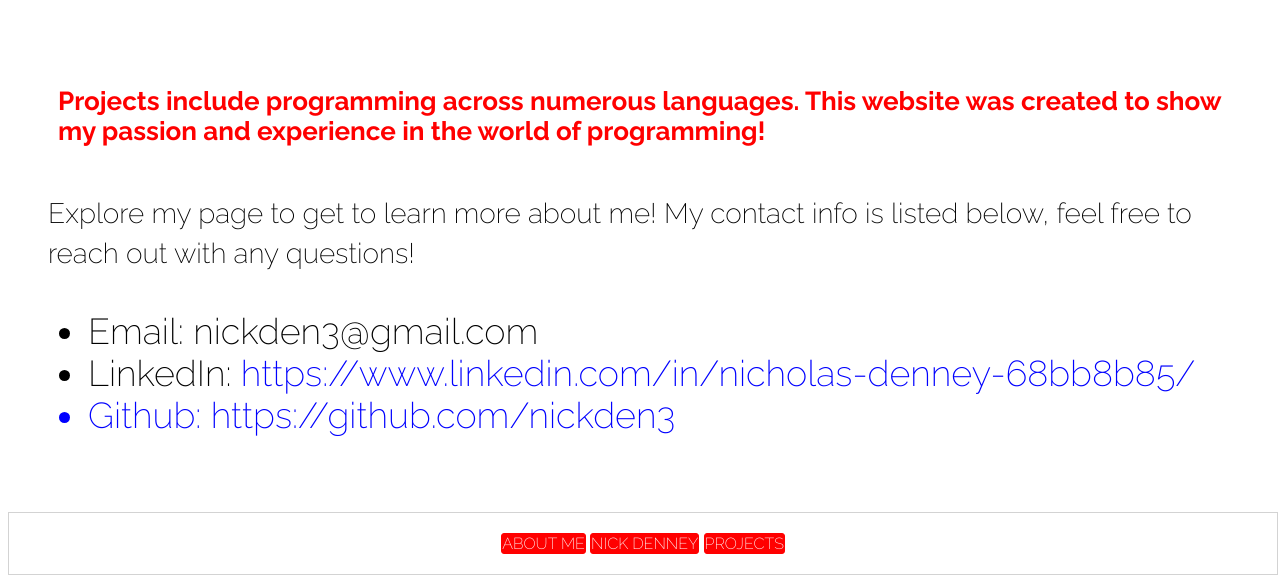
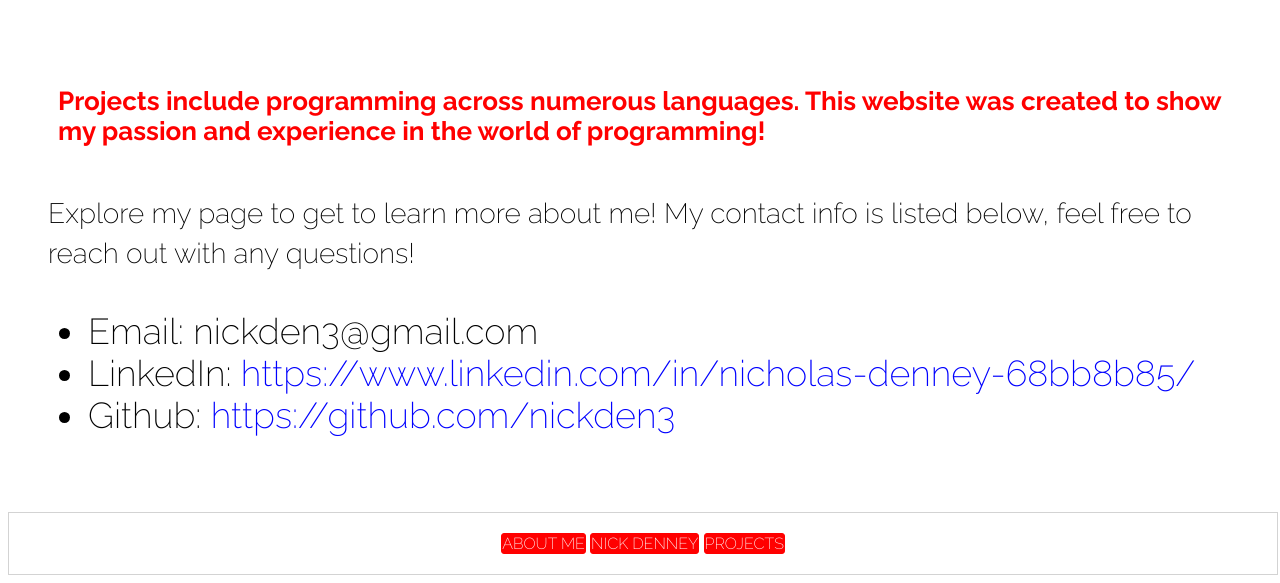
Before and after one commit to nickden3/nickden3-cc.github.io, a Jekyll site: the page index.html, which Jekyll copies as it is, in a window 1280 px wide. Shown: the part 549-1132 px from the top of the page. Built offline with Jekyll 4.4.1, drawn with Linux system fonts in a browser that asks for light colours; part of the change alters nothing that is shown.

```diff
--- a/index.html
+++ b/index.html
@@ -40,7 +40,7 @@
     <ul class = "projects">
       <li>Email: nickden3@gmail.com</li>
       <li>LinkedIn: <a href = "https://www.linkedin.com/in/nicholas-denney-68bb8b85/">https://www.linkedin.com/in/nicholas-denney-68bb8b85/</a> </li>
-      <a href = "https://github.com/nickden3"><li>Github: https://github.com/nickden3</li></a>
+      <li>Github: <a href = "https://github.com/nickden3">https://github.com/nickden3</a></li>
     </ul>
   </div>
   <div id= "footer">
```
